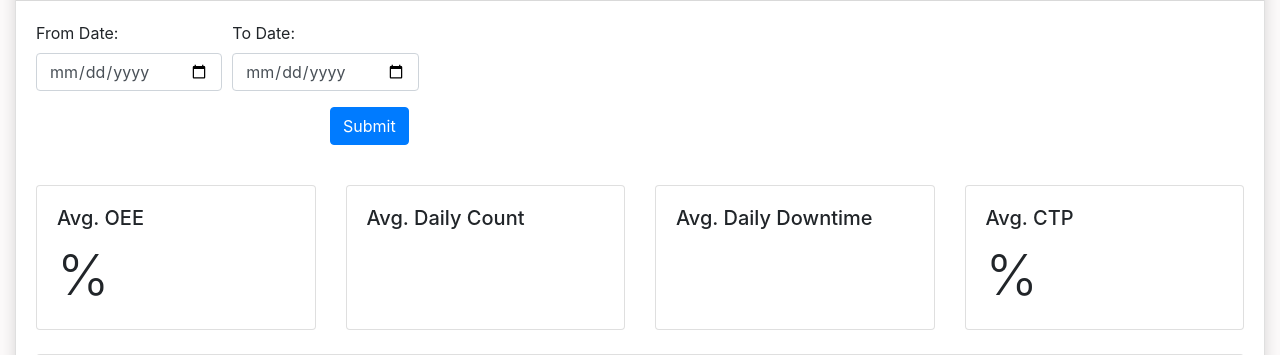
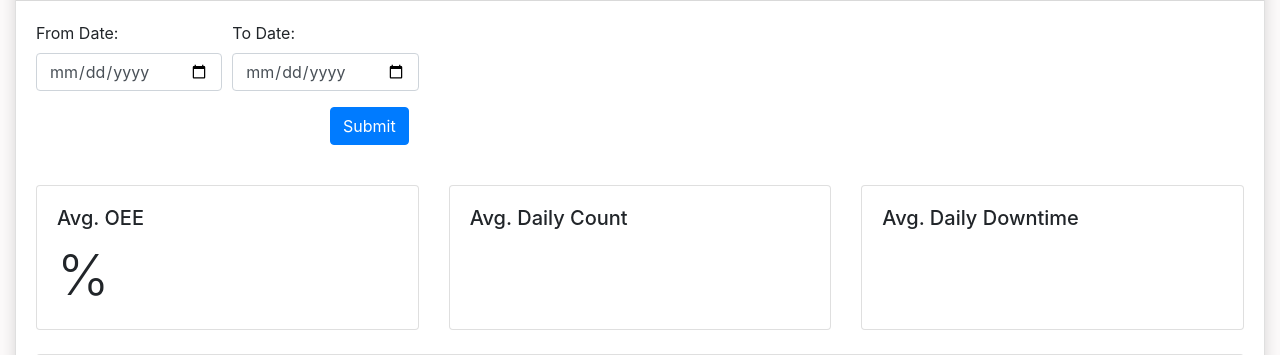
Before and after one commit to BradNichol/nlapp, a Python web app: template app/reports/templates/productionreport.html in a window 1280 px wide. Shown: the part 163-518 px from the top of the page. Run offline with Jinja, Linux system fonts and the light colour scheme; the template is opened without the code that fills it, so the values that code supplies are empty; some libraries are stand-ins or nearby versions.

Commit message:
removed CTP score

```diff
--- a/app/reports/templates/productionreport.html
+++ b/app/reports/templates/productionreport.html
@@ -52,12 +52,6 @@ Production Report
                         <div class="card-body">
                             <h5 class="card-title">Avg. Daily Downtime</h5>
                             <p class="card-text display-4">{{ avg_daily_downtime }}</p>
-                        </div>
-                    </div>
-                    <div class="card">
-                        <div class="card-body">
-                            <h5 class="card-title">Avg. CTP</h5>
-                            <p class="card-text display-4">{{ ctp }}%</p>
                         </div>
                     </div>
                 </div>
```
